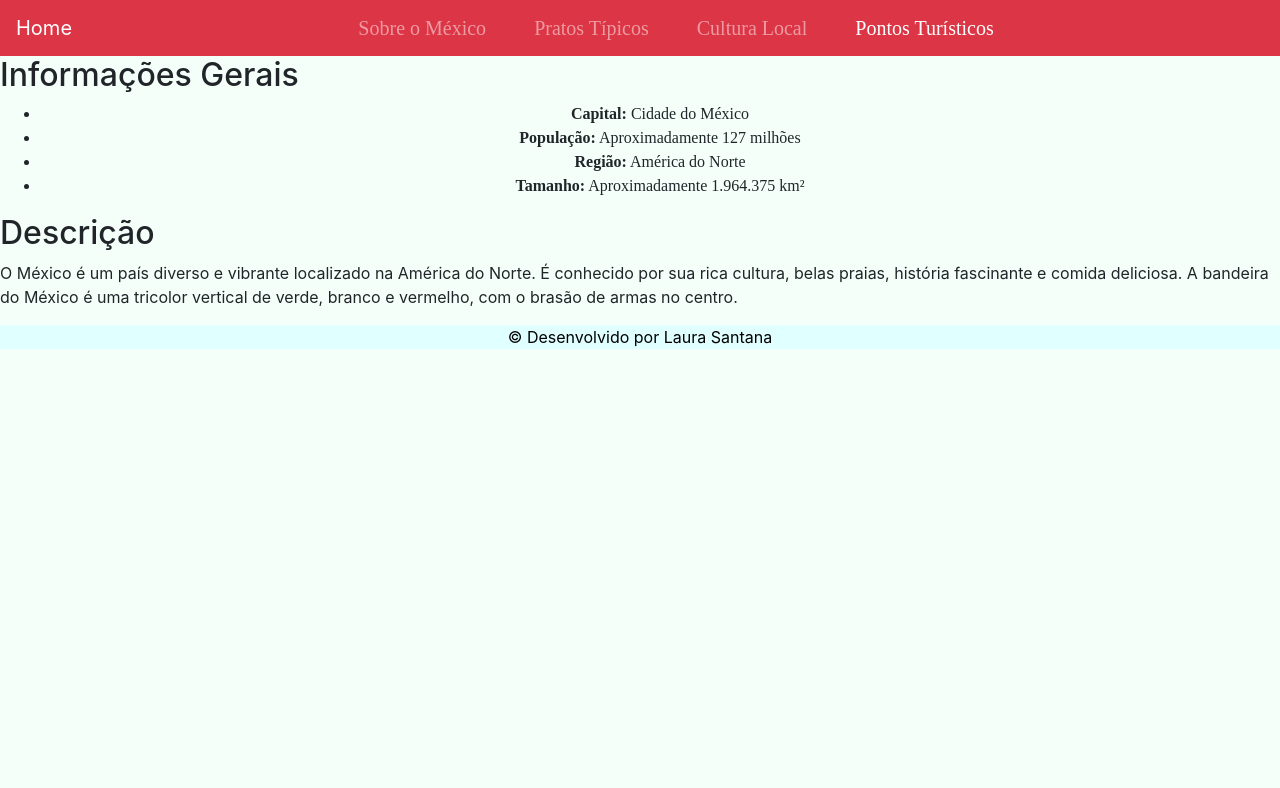
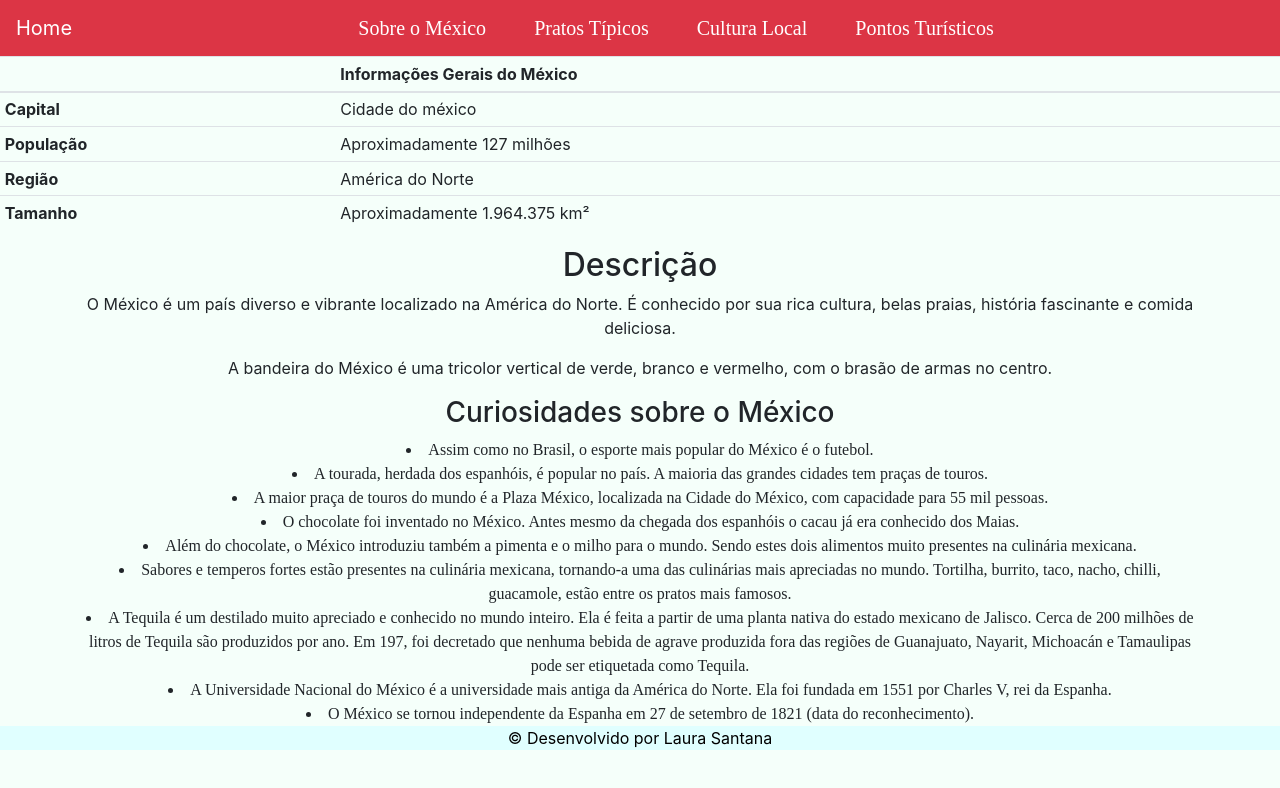
Before and after one commit to laurapsantana/Volta-Ao-Mundo-Mexico, a plain HTML site: page mexico.html in a window 1280 px wide. Drawn offline with nearby package versions, Linux system fonts and the light colour scheme.

Commit message:
Update mexico.html
atualizada a página mexico.html

```diff
--- a/mexico.html
+++ b/mexico.html
@@ -15,13 +15,13 @@
         </button>
         <div class="collapse navbar-collapse justify-content-center" id="navbarNav">
             <ul class="navbar-nav">
-                <li class="nav-item">
+                <li class="nav-item active">
                     <a class="navbar-brand nav-link mx-3" href="mexico.html">Sobre o México</a>
                 </li>
-                <li class="nav-item">
+                <li class="nav-item active">
                     <a class="navbar-brand nav-link mx-3" href="pratos-tipicos.html">Pratos Típicos</a>
                 </li>
-                <li class="nav-item">
+                <li class="nav-item active">
                     <a class="navbar-brand nav-link mx-3" href="cultura-local.html">Cultura Local</a>
                 </li>
                 <li class="nav-item active">
@@ -31,24 +31,68 @@
         </div>
     </nav>
 
+	<table class="table table-hover table-sm">
+  <thead>
+    <tr>
+      <th scope="col"></th>
+      <th scope="col text-center">Informações Gerais do México</th>
+    </tr>
+  </thead>
+  <tbody>
+    <tr>
+      <th scope="row">Capital</th>
+      <td>Cidade do méxico</td>
+    </tr>
+    <tr>
+      <th scope="row">População</th>
+      <td>Aproximadamente 127 milhões</td>
+    </tr>
+    <tr>
+      <th scope="row">Região</th>
+      <td colspan="2">América do Norte</td>
+    </tr>
+	<tr>
+      <th scope="row">Tamanho</th>
+      <td colspan="2">Aproximadamente 1.964.375 km²</td>
+    </tr>
+  </tbody>
+</table>
+<div class="container text-center">
 	<section>
-        <h2>Informações Gerais</h2>
-        <ul>
-            <li><strong>Capital:</strong> Cidade do México</li>
-            <li><strong>População:</strong> Aproximadamente 127 milhões</li>
-            <li><strong>Região:</strong> América do Norte</li>
-            <li><strong>Tamanho:</strong> Aproximadamente 1.964.375 km²</li>
-        </ul>
+        <h2>Descrição</h2>
+        <p>O México é um país diverso e vibrante localizado na América do Norte. É conhecido por sua rica cultura, belas praias, história fascinante e comida deliciosa.</p>
+		<p>A bandeira do México é uma tricolor vertical de verde, branco e vermelho, com o brasão de armas no centro.</p>
     </section>
+	</div>
 
-    <section>
-        <h2>Descrição</h2>
-        <p>O México é um país diverso e vibrante localizado na América do Norte. É conhecido por sua rica cultura, belas praias, história fascinante e comida deliciosa. A bandeira do México é uma tricolor vertical de verde, branco e vermelho, com o brasão de armas no centro.</p>
-    </section>
+	<div class="container text-center">
+	<h3>Curiosidades sobre o México</h3>
+	<li>Assim como no Brasil, o esporte mais popular do México é o futebol.</li>
+
+	<li>A tourada, herdada dos espanhóis, é popular no país.  A maioria das grandes cidades tem praças de touros.</li>
+
+	<li>A maior praça de touros do mundo é a Plaza México, localizada na Cidade do México, com capacidade para 55 mil pessoas.</li>
+
+	<li>O chocolate foi inventado no México. Antes mesmo da chegada dos espanhóis o cacau já era conhecido dos Maias.</li>
+
+	<li>Além do chocolate, o México introduziu também a pimenta e o milho para o mundo. Sendo estes dois alimentos muito presentes na culinária mexicana.</li>
+
+	<li>Sabores e temperos fortes estão presentes na culinária mexicana, tornando-a uma das culinárias mais apreciadas no mundo. Tortilha, burrito, taco, nacho, chilli, guacamole, estão entre os pratos mais famosos.</li>
+
+	<li>A Tequila é um destilado muito apreciado e conhecido no mundo inteiro. Ela é feita a partir de uma planta nativa do estado mexicano de Jalisco. Cerca de 200 milhões de litros de Tequila são produzidos por ano. Em 197, foi decretado que nenhuma bebida de agrave produzida fora das regiões de Guanajuato, Nayarit, Michoacán e Tamaulipas pode ser etiquetada como Tequila.</li>
+
+	<li>A Universidade Nacional do México é a universidade mais antiga da América do Norte. Ela foi fundada em 1551 por Charles V, rei da Espanha.</li>
+
+	<li>O México se tornou independente da Espanha em 27 de setembro de 1821 (data do reconhecimento).</li>
+	</div>
 
     <footer class="rodape text-center">
         <p>© Desenvolvido por Laura Santana</p>
     </footer>
 
+	<script src="https://ajax.googleapis.com/ajax/libs/jquery/3.5.1/jquery.min.js"></script>
+    <script src="https://cdnjs.cloudflare.com/ajax/libs/popper.js/1.16.0/umd/popper.min.js"></script>
+    <script src="https://maxcdn.bootstrapcdn.com/bootstrap/4.5.2/js/bootstrap.min.js"></script>
+
 </body>
 </html>
```
